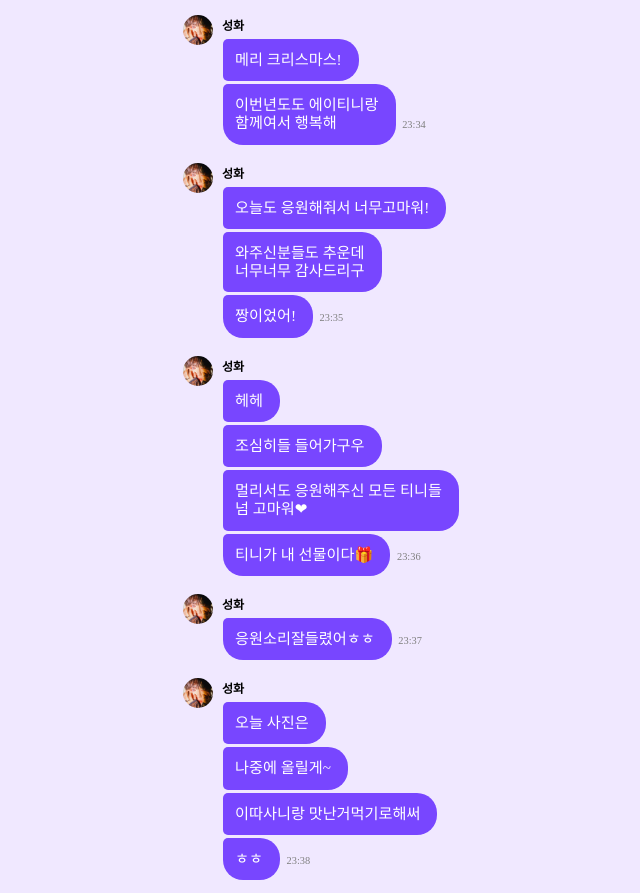
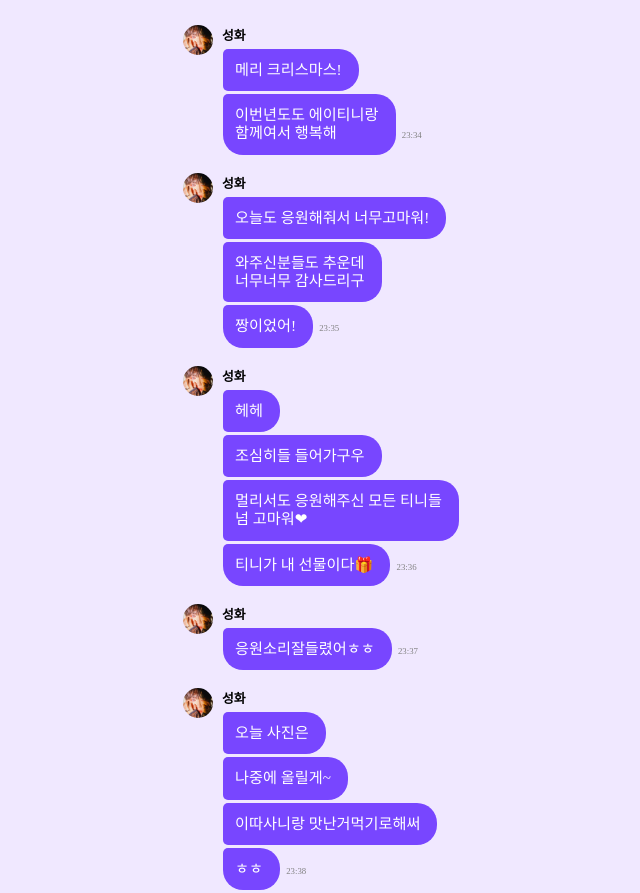
Before and after one commit to rlaxxwls13/universe, a plain HTML site: page index.html in a window 1280 px wide. Shown: the top 893 px of the page, without its empty margins (257-897 px from the left). Drawn offline with Linux system fonts and the light colour scheme.

Commit message:
Update index.html

```diff
--- a/index.html
+++ b/index.html
@@ -10,6 +10,7 @@
             background-color: #f0e8ff;
             width: 400px;
             margin: 0 auto;
+            padding: 10px;
         }
         .profile {
             display: inline-block;
@@ -22,13 +23,13 @@
         }
         .name{
             display: inline-block;
-            font-size: 0.75em;
+            font-size: 0.8em;
             font-weight: bold;
             margin-left: 5px;
             padding-bottom: 5px;
         }
         .time{
-            font-size: 0.65em;
+            font-size: 0.55em;
             color: gray;
             margin-left: 4px;
         }
```
